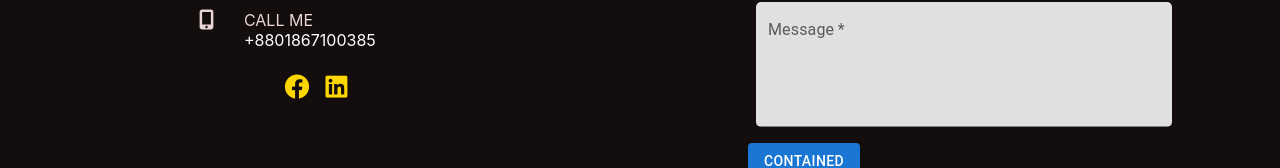
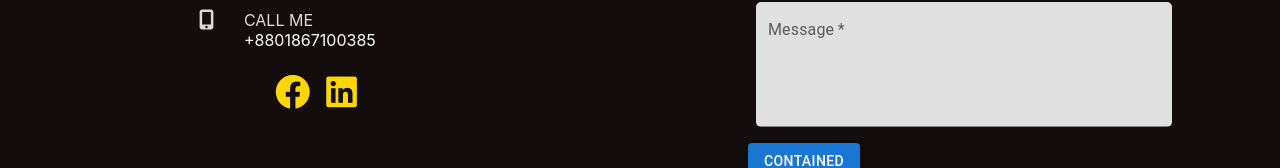
Before and after one commit to ra-raju/portfolio, a React (Create React App) app: page /contact in a window 1280 px wide. Shown: the part 462-630 px from the top of the page. Built offline with nearby package versions, Linux system fonts and the light colour scheme.

Commit message:
contact icon size change

```diff
--- a/src/Pages/Contact/Contact.css
+++ b/src/Pages/Contact/Contact.css
@@ -33,7 +33,7 @@
 }
 
 .another-icon {
-  font-size: 25px;
+  font-size: 35px;
   margin: 8px;
   color: gold;
 }
```
